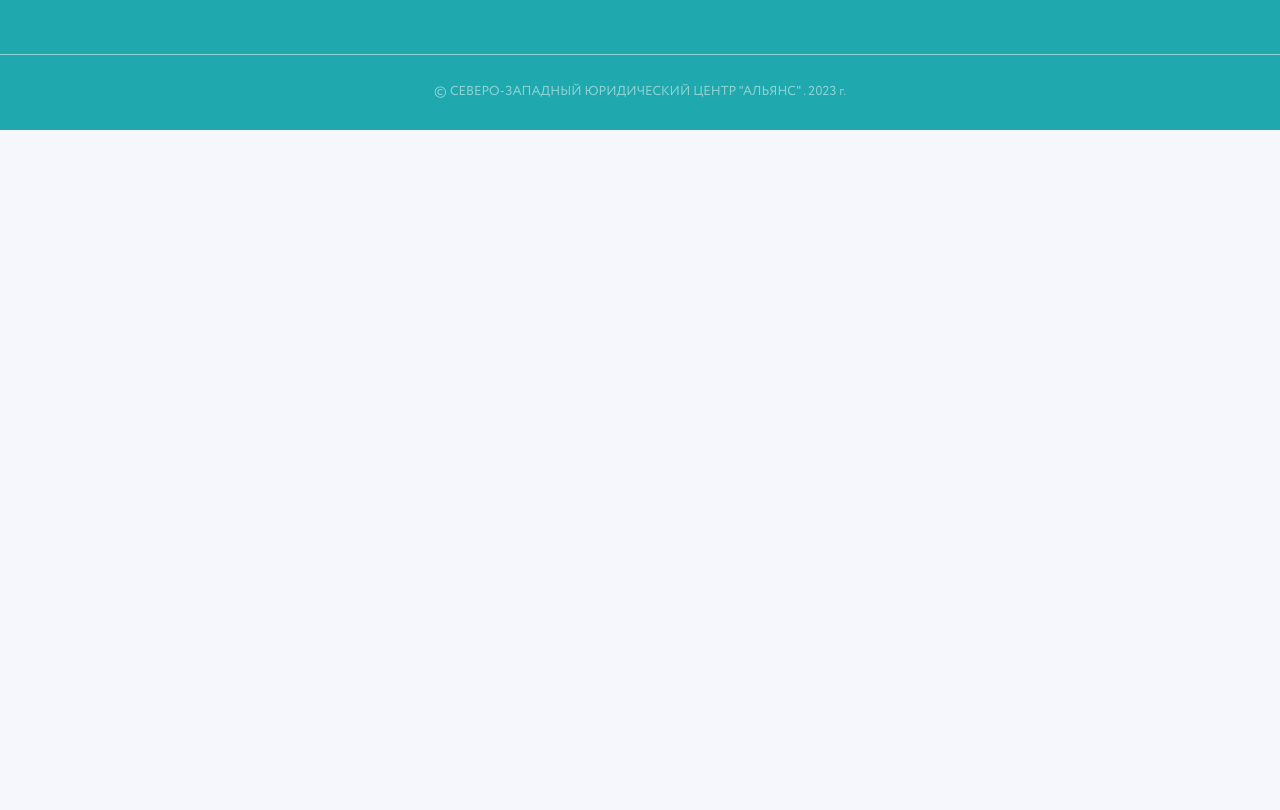
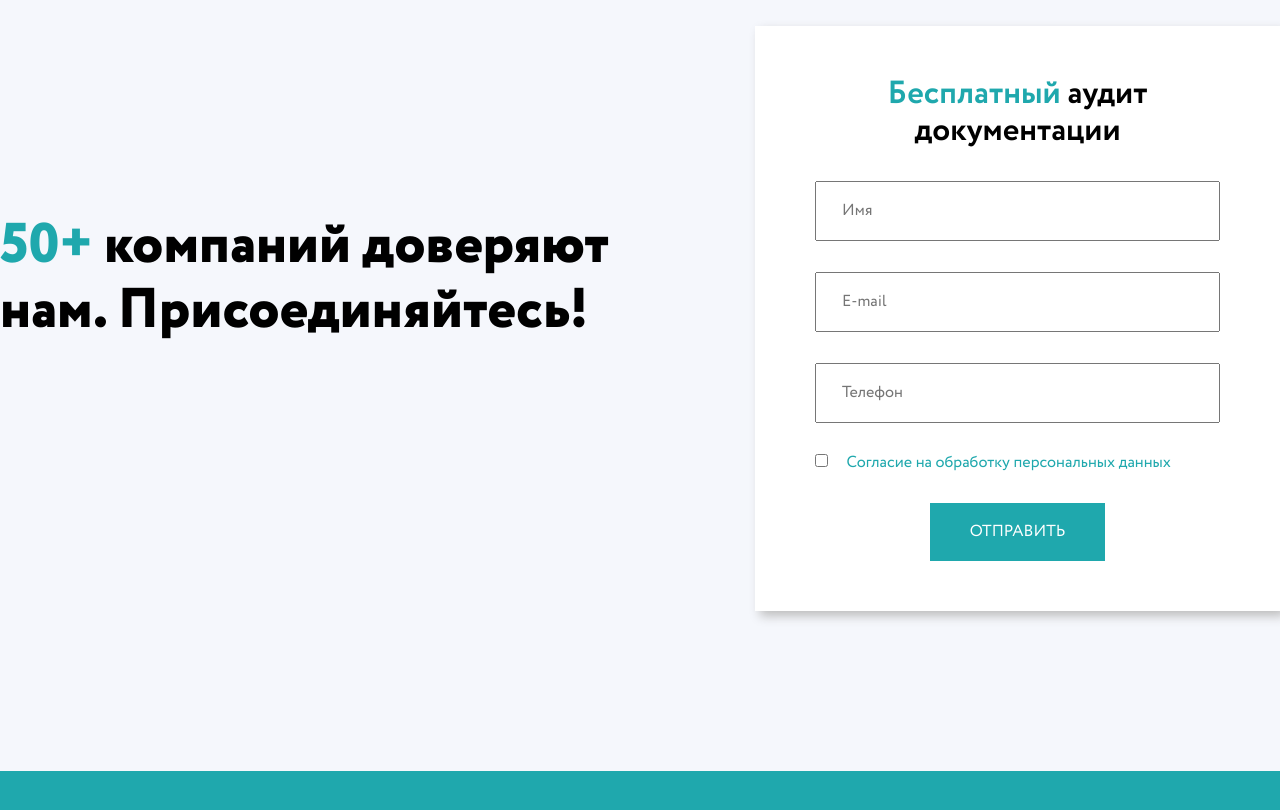
Before and after one commit to Chinya22/expressinvest, a plain HTML site: page index.html in a window 1280 px wide. Shown: the part 4016-4826 px from the top of the page. Before the commit the page ends 4146 px from the top, so only its background shows below. Drawn offline with Linux system fonts and the light colour scheme.

Commit message:
пятый экран

```diff
--- a/css/style.css
+++ b/css/style.css
@@ -384,11 +384,11 @@ body {
     align-items    : center;
 }
 
-.fourthScreen_title {
+/* .fourthScreen_title {
     font-size    : 56px;
     font-weight  : 800;
     margin-bottom: 80px;
-}
+} */
 
 .fourthScreen_cardWrapper {
     display        : flex;
@@ -470,6 +470,68 @@ body {
 .next {
     opacity  : 1;
     transform: rotate(0deg);
+}
+
+.fifthScreen {
+    margin-bottom: 160px;
+}
+
+.fifthScreen .wrapper {
+    justify-content: center;
+    align-items    : center;
+}
+
+.fifthScreen_title {
+    margin-right: 135px;
+}
+
+.accentHighlight {
+    color: #1FA8AD;
+}
+
+.fifthScreen_form {
+    display: flex;
+    flex-direction: column;
+    justify-content: space-between;
+    align-items: center;
+    width: 526px;
+    height: 585px;
+    background: #fff;
+    padding: 50px 60px;
+    box-shadow      : #bdbdbd 5px 5px 10px;
+}
+
+.fifthScreen_form_title {
+    width: 405px;
+    text-align: center;
+    font-size: 32px;
+    font-weight: 700;
+}
+
+.fifthScreen_form_input {
+    width: 405px;
+    height: 60px;
+    padding: 20px 25px;
+}
+.fifthScreen_form_label {
+   color: #1FA8AD;
+   text-align: left;
+   width: 100%;
+}
+.fifthScreen_form_checkbox {
+    margin-right: 15px;
+}
+.fifthScreen_form_btn {
+    background-color: #1FA8AD;
+    color: #fff;
+    text-transform: uppercase;
+    padding: 20px 40px;
+    cursor: pointer;
+    transition: 0.5s;
+}
+.fifthScreen_form_btn:hover {
+    background-color: #f0f0f0;
+    color: #1FA8AD;
 }
 
 
--- a/index.html
+++ b/index.html
@@ -145,7 +145,7 @@
         </section>
         <section class="fourthScreen sectionScreen">
             <div class="wrapper">
-                <h2 class="fourthScreen_title">
+                <h2 class="fourthScreen_title title">
                     Отзывы о нашей работе
                 </h2>
                 <div class="fourthScreen_cardWrapper">
@@ -232,6 +232,25 @@
                 </div>
             </div>
         </section>
+        <section class="fifthScreen sectionScreen">
+            <div class="wrapper">
+                <h2 class="fifthScreen_title title"><span class="accentHighlight">50+</span> компаний доверяют нам.
+                    Присоединяйтесь!</h2>
+                <form action="" class="fifthScreen_form">
+                    <h4 class="fifthScreen_form_title">
+                        <span class="accentHighlight">Бесплатный</span> аудит документации
+                    </h4>
+                    <input type="text" class="fifthScreen_form_input" placeholder="Имя">
+                    <input type="email" class="fifthScreen_form_input" placeholder="E-mail">
+                    <input type="tel" class="fifthScreen_form_input" placeholder="Телефон">
+                    <label for="agreement" class="fifthScreen_form_label">
+                        <input class="fifthScreen_form_checkbox" type="checkbox" name="agreement" id="agreement">
+                        Согласие на обработку персональных данных
+                    </label>
+                    <button type="submit" class="btn fifthScreen_form_btn">Отправить</button>
+                </form>
+            </div>
+        </section>
     </main>
     <footer class="footer">
         <div class="wrapper">
```
